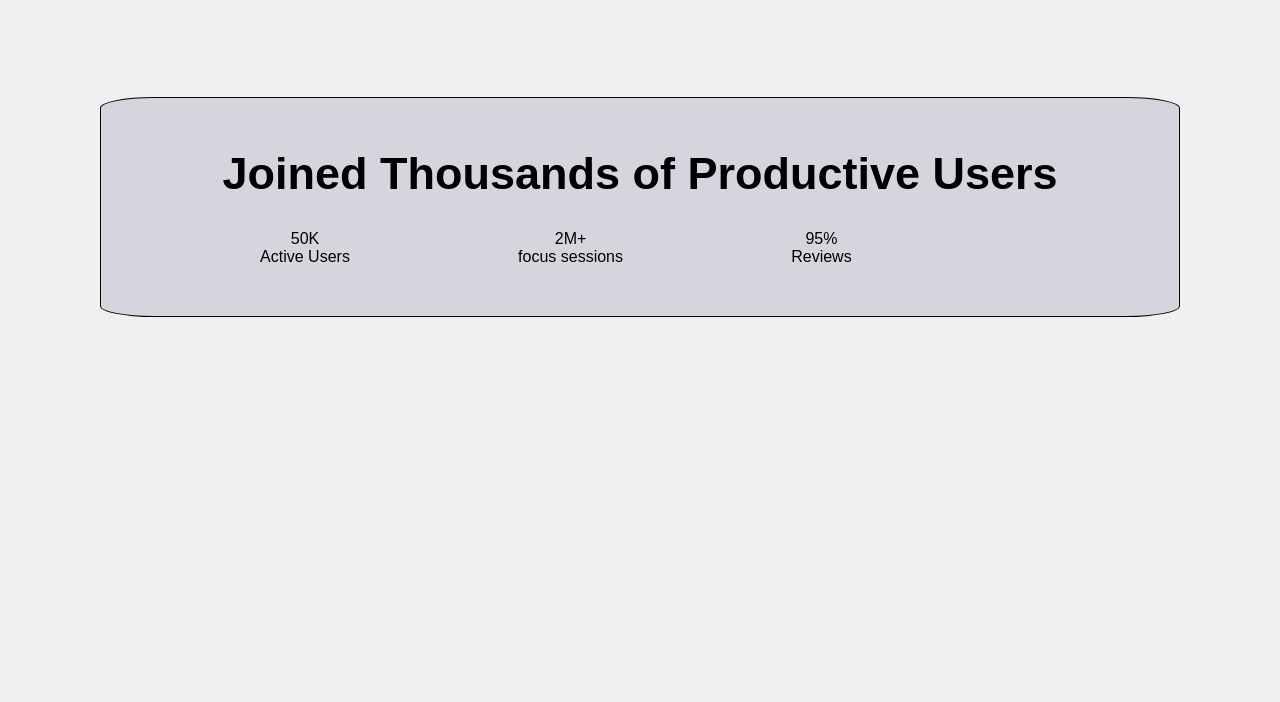
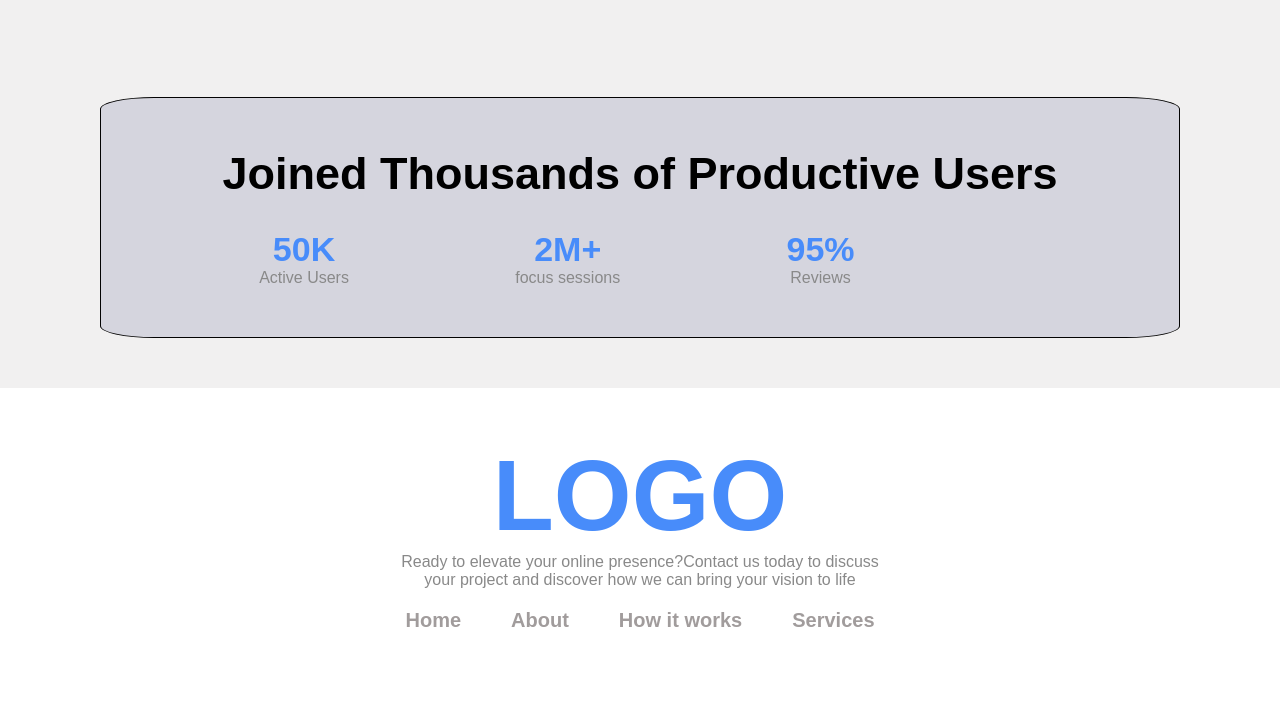
Before and after one commit to mdyeasinhossen/assingment-1, a plain HTML site: page assingment.html in a window 1280 px wide. Shown: the part 786-1488 px from the top of the page. Before the commit the page ends 1153 px from the top, so only its background shows below. Drawn offline with Linux system fonts and the light colour scheme.

Commit message:
added footer

```diff
--- a/assingment.css
+++ b/assingment.css
@@ -9,7 +9,7 @@ body{
 
 }
 /* navbar section */
-ul{
+.nav-list{
     padding: 50px 100px;
     display: flex;
     font-size: large;
@@ -81,7 +81,7 @@ main{
 }
 .light-text{
     font-weight: 100;
-    color: #b0abab;
+    color: #898989;
 }
 
 .user-container{
@@ -101,3 +101,29 @@ main{
     align-items: center;
     margin-top: 30px;
 }
+
+/* footer section */
+.footer-container{
+    background-color: #ffffff;
+    padding: 50px 100px;
+    text-align: center;
+
+}
+.logo-size{
+    font-size: 100px;
+
+font-weight: 700;
+}
+.footer-container ul li a{
+    text-decoration: none;
+    color: #a19c9c;
+    font-weight: bold;
+    font-size: 20px;
+}
+.footer-container ul{
+    display: flex;
+    justify-content: center;
+    list-style: none;
+    padding: 20px;
+    gap: 50px;
+}
--- a/assingment.html
+++ b/assingment.html
@@ -42,26 +42,39 @@
             <div class="number-container">
 
                      <div class="user-number">
-                <span>50K</span>
-                <p>Active Users</p>
+                <span class="logo">50K</span>
+                <p class="light-text">Active Users</p>
             </div>
             <div class="user-number">
-                 <span>2M+</span>
-                <p>focus sessions</p>
+                 <span class="logo">2M+</span>
+                <p class="light-text">focus sessions</p>
             </div>
             <div class="user-number">
-                 <span>95%</span>
+                 <span class="logo">95%</span>
 
-                <p>Reviews</p>
+                <p class="light-text">Reviews</p>
             </div>
             <div class="user-number"></div>
             </div>
 
         </div>
+        <!-- review section -->
+
 
 
     </main>
     <footer>
+        <div class="footer-container">
+            <span class="logo logo-size">LOGO</span>
+            <p class="light-text">Ready to elevate your online presence?Contact us today to discuss <br>
+                your project and discover how we can bring your vision to life </p>
+            <ul>
+                <li><a href="#">Home</a></li>
+                <li><a href="#">About</a></li>
+                <li><a href="#">How it works</a></li>
+                <li><a href="#">Services</a></li>
+            </ul>
+        </div>
 
     </footer>
 
```
